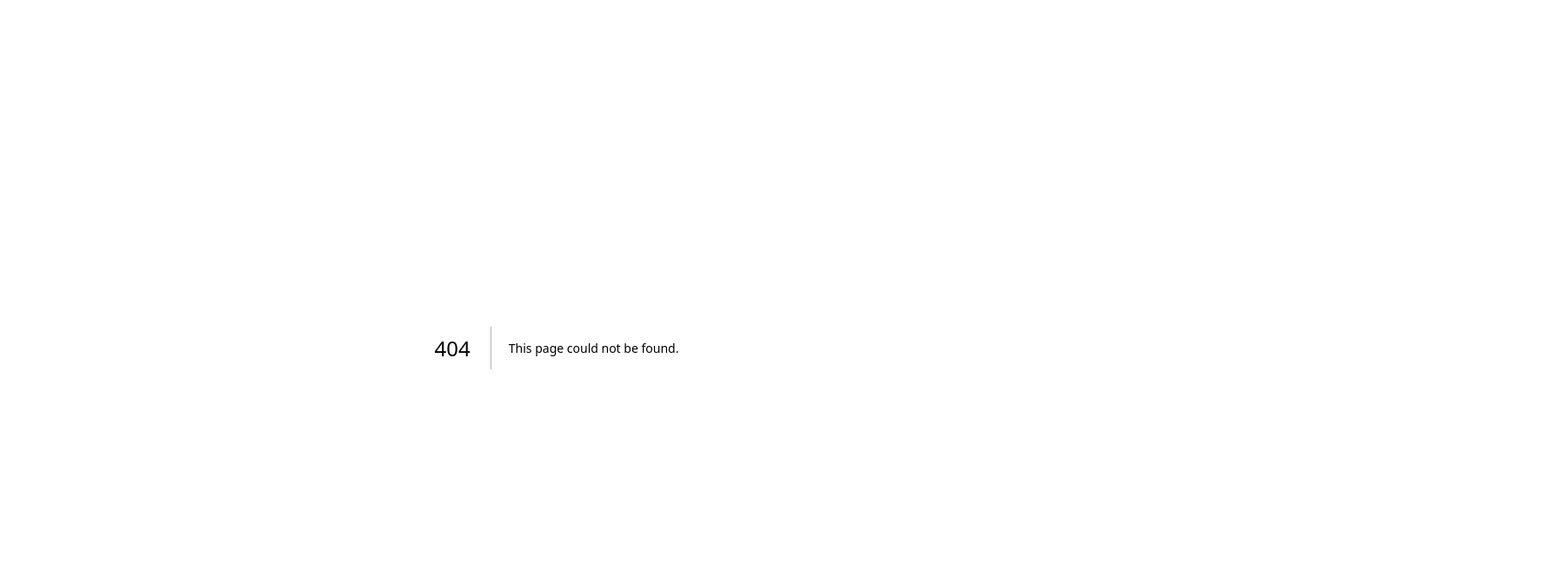
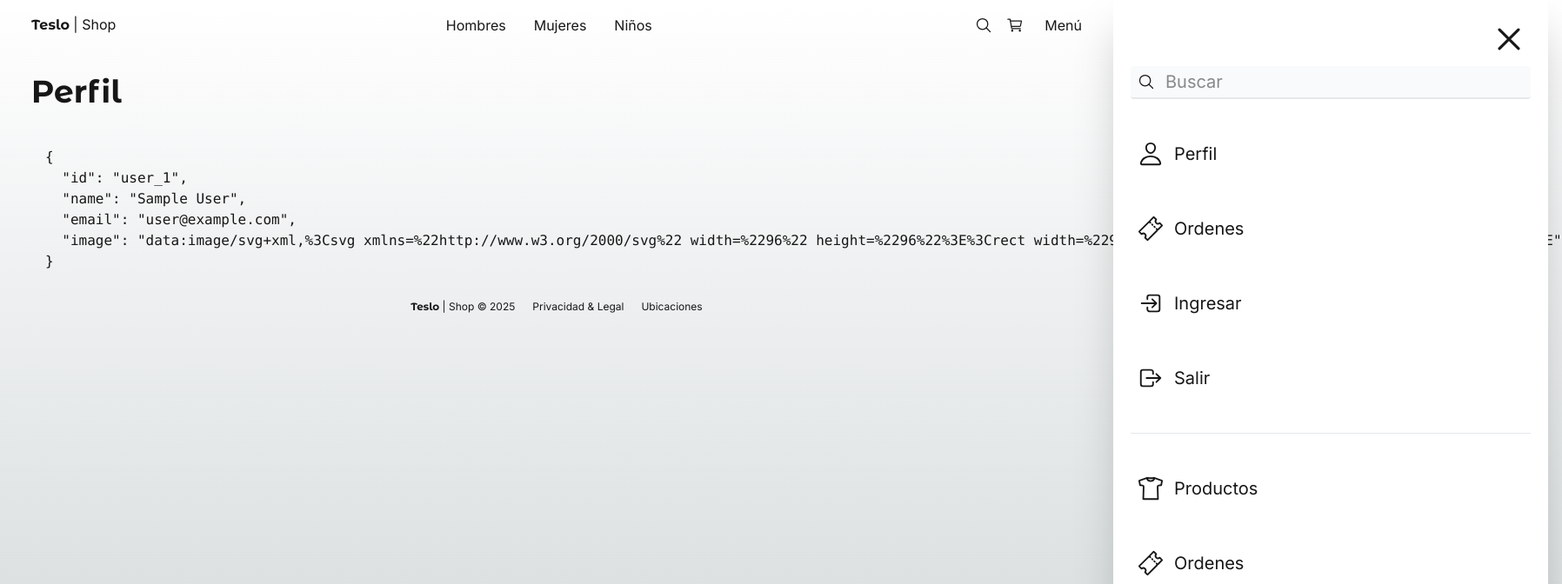
Before and after one commit to nca1478/teslo-shop-frontend, a Next.js app: page /profile in a window 1280 px wide. Before the commit this address had no page. Shown: the top 672 px of the page at 87% size, 1796 px wide, since content can reach past the window. Built offline with nearby package versions, Linux system fonts and the light colour scheme; no server answers; sample sign-in values are in the browser's storage.

Commit message:
301. Server Side - Saber el usuario conectado

```diff
--- /dev/null
+++ b/src/app/(shop)/profile/page.tsx
@@ -0,0 +1,19 @@
+import { auth } from "@/auth.config";
+import { Title } from "@/components";
+import { redirect } from "next/navigation";
+
+export default async function ProfilePage() {
+    const session = await auth();
+
+    if (!session?.user) {
+        redirect("/");
+    }
+
+    return (
+        <div>
+            <Title title="Perfil" />
+
+            <pre className="mb-4 p-4">{JSON.stringify(session?.user, null, 2)}</pre>
+        </div>
+    );
+}
--- a/src/app/auth/layout.tsx
+++ b/src/app/auth/layout.tsx
@@ -1,4 +1,13 @@
-export default function AuthLayout({ children }: { children: React.ReactNode }) {
+import { auth } from "@/auth.config";
+import { redirect } from "next/navigation";
+
+export default async function AuthLayout({ children }: { children: React.ReactNode }) {
+    const session = await auth();
+
+    if (session?.user) {
+        redirect("/");
+    }
+
     return (
         <main className="flex justify-center">
             <div className="w-full sm:w-[350px] px-10">{children}</div>
--- a/src/components/ui/sidebar/Sidebar.tsx
+++ b/src/components/ui/sidebar/Sidebar.tsx
@@ -60,9 +60,12 @@
                 </div>
 
                 {/* Menú */}
+
+                {/* Perfil */}
                 <Link
-                    href="/"
+                    href="/profile"
                     className="flex items-center mt-10 p-2 hover:bg-gray-100 rounded transition-all"
+                    onClick={closeSideMenu}
                 >
                     <IoPersonOutline size={30} />
                     <span className="ml-3 text-xl">Perfil</span>
```
